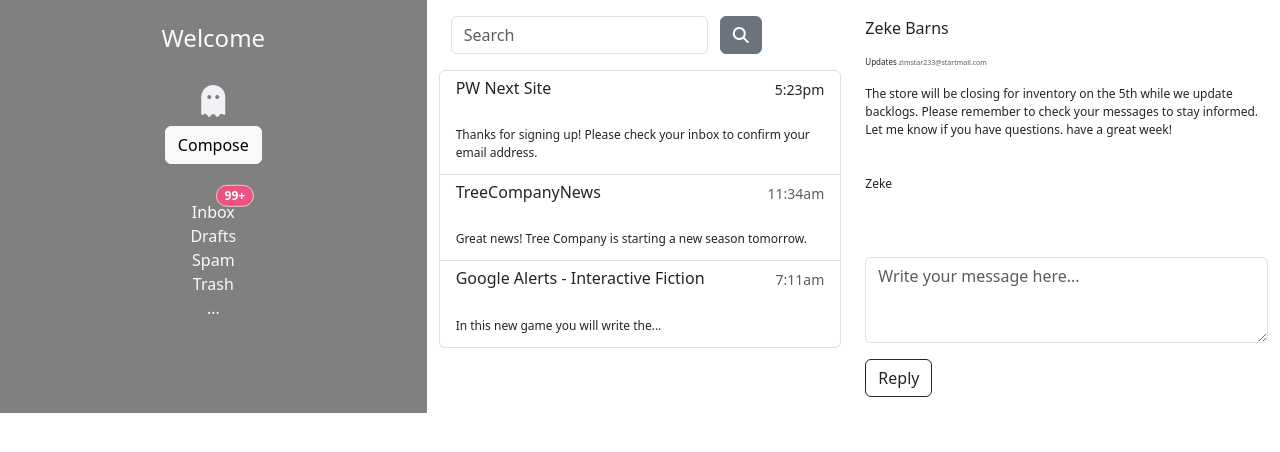
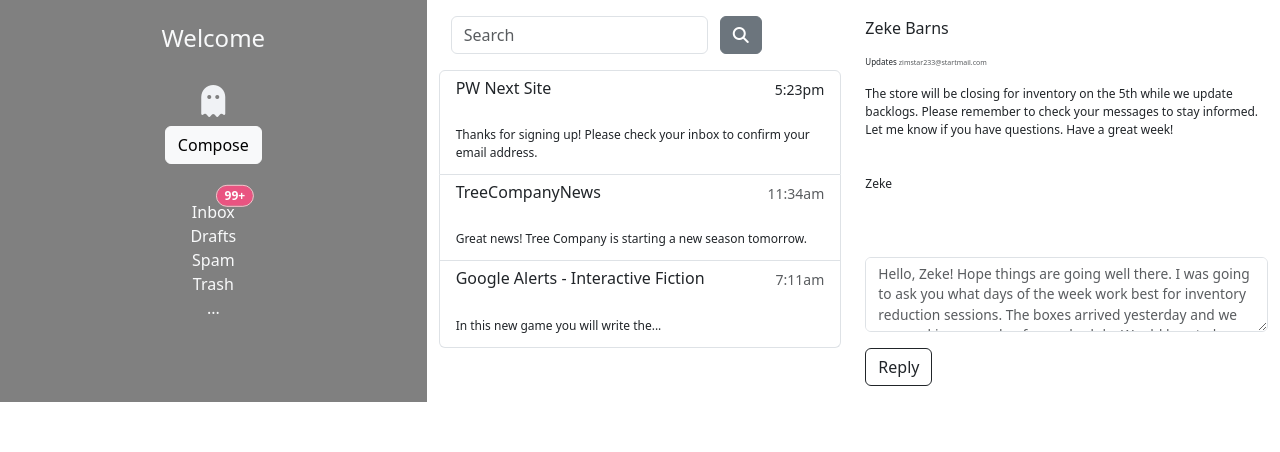
Before and after one commit to ashleysally00/bootstrap-email-rice, a plain HTML site: page index.html in a window 1280 px wide. Drawn offline with nearby package versions, Linux system fonts and the light colour scheme.

Commit message:
Update index.html

```diff
--- a/index.html
+++ b/index.html
@@ -102,7 +102,8 @@
           </div>
 
           <!-- list of folders -->
-          <nav class="navbar d-flex text-light">
+
+          <nav class="navbar d-flex text-light ">
             <div
               class="container-fluid d-flex flex-column justify-content-evenly"
             >
@@ -163,11 +164,12 @@
         </div>
 
 
-        <!-- column two list of recent emails-->
+        <!-- column two recent emails in list with search-->
 
-        <div class="col-sm-12 mt-3 col-md-8 col-lg-4 column-two">
+        <div class="col-sm-12  mt-3 col-md-8  col-lg-4  column-two ">
           <div class="input-group d-flex">
             <div class="form-outline d-flex align-items-center">
+
               <!-- search box and button -->
 
               <div class="container-fluid d-flex mb-3">
@@ -186,18 +188,20 @@
             </div>
           </div>
 
+          <!--  email messages -->
+
           <div class="list-group m-b-4">
-            <a
-              href="#"
-              class="list-group-item list-group-item-action"
-              aria-current="true"
-            >
+
+            <!-- true is to select and highlight one message-->
+
+            <a href="#" class="list-group-item list-group-item-action" aria-current="true">
               <div class="d-flex w-100 justify-content-between">
                 <h5 class="mb-1 inbox-titles pb-4">PW Next Site </h5>
                 <small>5:23pm</small>
               </div>
-              <p class="mb-1 email-body">Thanks for signing up! Please check your inbox to confirm your email address.</p>
+            <p class="mb-1 email-body">Thanks for signing up! Please check your inbox to confirm your email address.</p>
             </a>
+
             <a href="#" class="list-group-item list-group-item-action">
               <div class="d-flex w-100 justify-content-between">
                 <h5 class="mb-1 inbox-titles pb-4 ">TreeCompanyNews</h5>
@@ -213,12 +217,12 @@
               <p class="mb-1 email-body">
                 In this new game you will write the...
               </p>
+               </a>
+          </div>
 
-            </a>
-          </div>
         </div>
 
-        <!--column three email-->
+        <!--column three opened email to read-->
 
         <div class="col-sm-12 col-m-12 col-lg-4 column-three">
           <div class="mb-3 mt-3">
@@ -230,11 +234,11 @@
                     Updates
                     <small class="text-muted"
                       >zimstar233@startmail.com </small>
-                  </p><p class="email-body">The store will be closing for inventory on the 5th while we update backlogs. Please remember to check your messages to stay informed. Let me know if you have questions. have a great week! <br><br><br>Zeke</p>
-                </p></label
-              >
+                  </p><p class="email-body">The store will be closing for inventory on the 5th while we update backlogs. Please remember to check your messages to stay informed. Let me know if you have questions. Have a great week! <br><br><br>Zeke</p>
+                </p></label>
 
-              <!-- <input type="email" class="form-control" id="exampleFormControlInput1" placeholder="name@example.com"> -->
+                <!-- text area for writing email to send -->
+
             </div>
             <div class="mb-3">
               <label
@@ -242,14 +246,13 @@
                 class="form-label"
               ></label>
               <textarea
-                class="form-control"
-                placeholder="Write your message here..."
+                class="form-control" style="font-size: .86rem;" overflow-auto zeke-email-text" style= "height:100px";
+                placeholder=
+                "Hello, Zeke! Hope things are going well there. I was going to ask you what days of the week work best for inventory reduction sessions. The boxes arrived yesterday and we are working on a plan for a schedule. Would love to hear your thoughts when you get a chance to reply. Hope your week is great, and thanks!"
                 id="exampleFormControlTextarea1"
                 rows="3"
               ></textarea>
             </div>
-
-
 
 
 <!-- Button trigger modal -->
```
